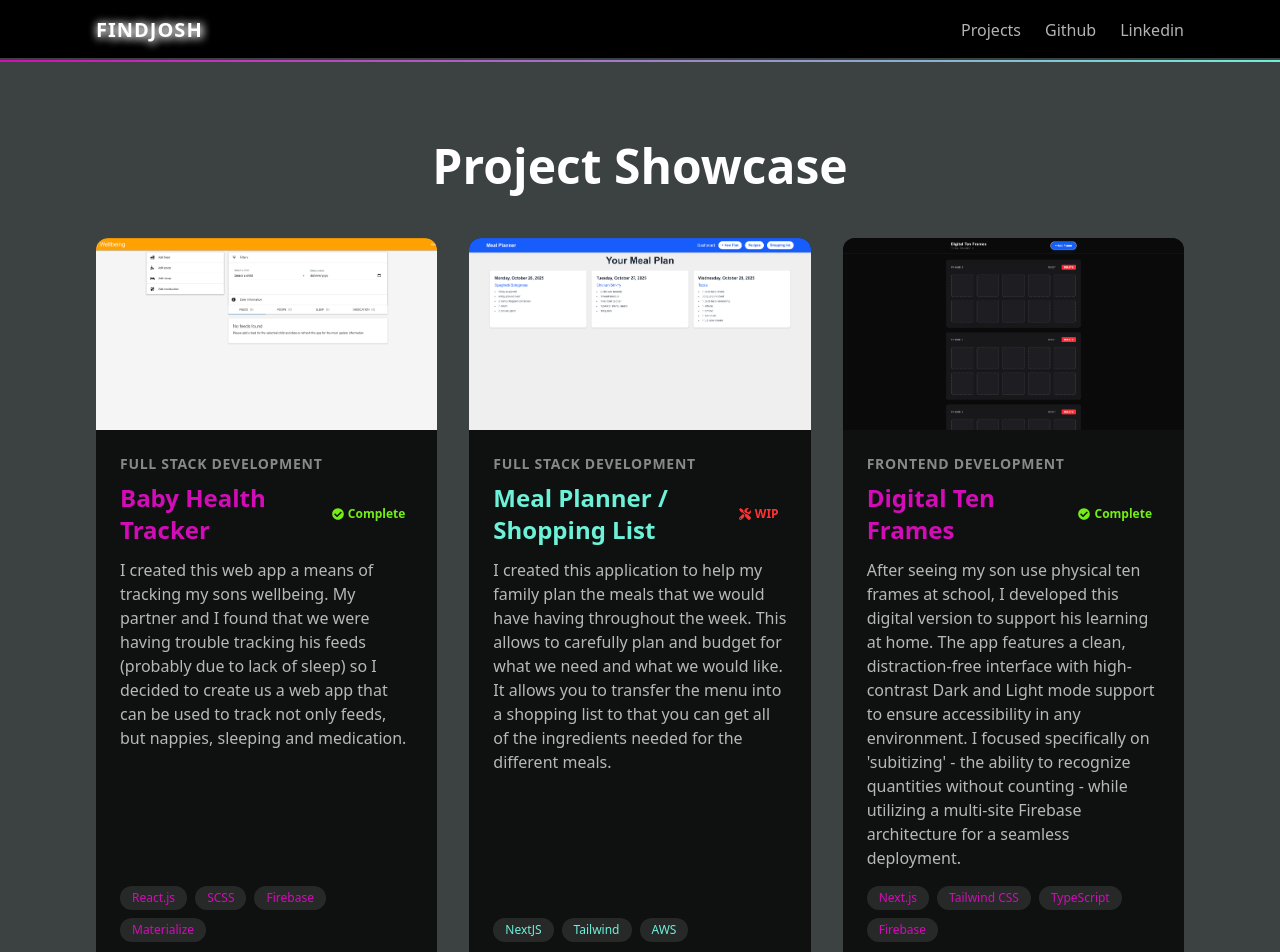
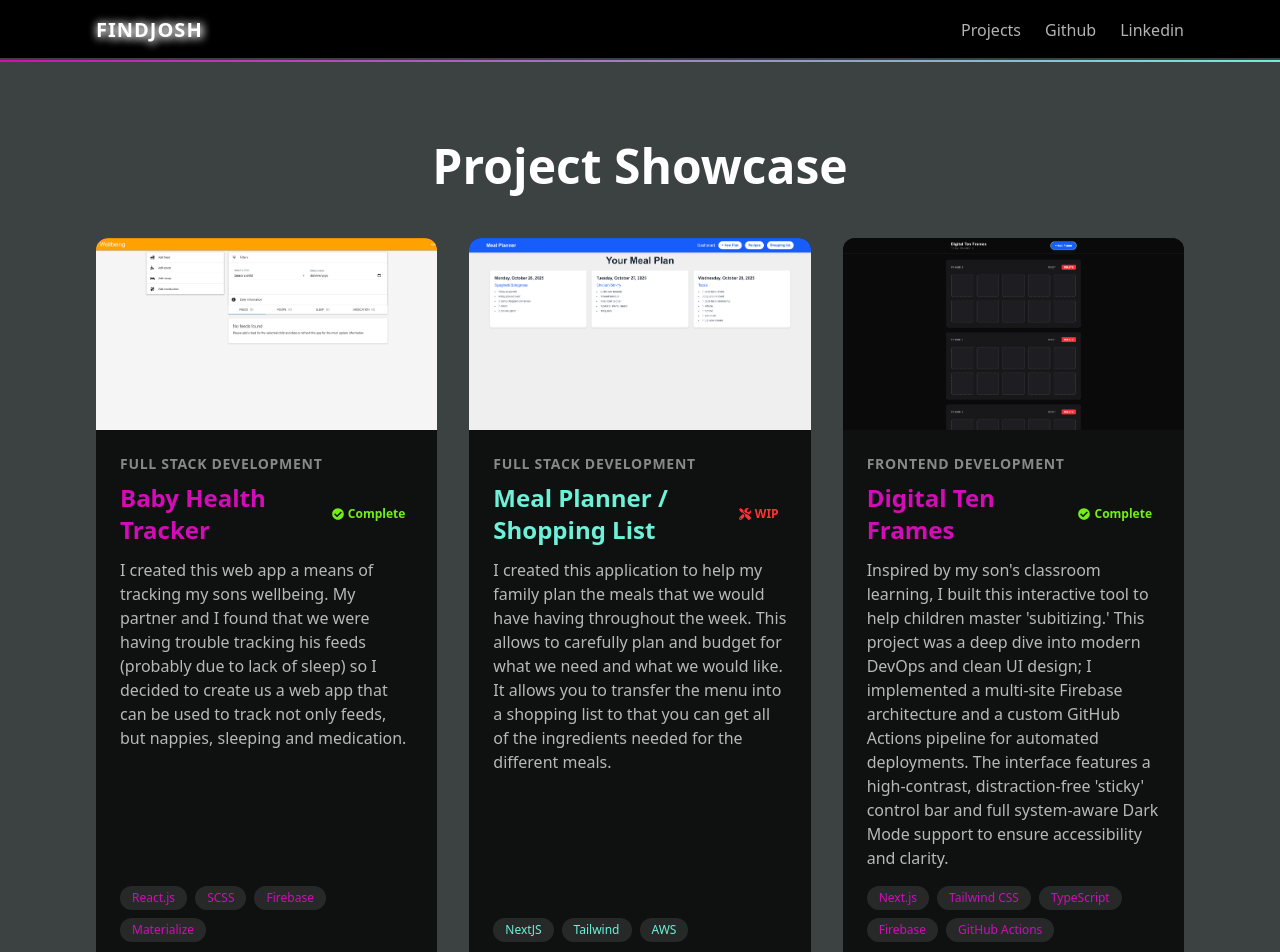
Before and after one commit to joshhallan/portfolio2025, a Next.js app: page /projects in a window 1280 px wide. Shown: the top 952 px of the page. Built offline with nearby package versions, Linux system fonts and the light colour scheme.

Commit message:
Updated project description

```diff
--- a/src/data/projects.ts
+++ b/src/data/projects.ts
@@ -11,7 +11,7 @@ export const PROJECTS_DATA = [
     link: "",
     githubUrl: "https://github.com/joshhallan/BabyWellbeingPublic",
     name: "baby-tracker",
-    status: "Complete"
+    status: "Complete",
   },
   {
     id: 2,
@@ -19,25 +19,34 @@ export const PROJECTS_DATA = [
     category: "Full Stack Development",
     description:
       "An application to create a meal plan and menu and transfer the ingredients into a shopping list",
-    fullDescription: "I created this application to help my family plan the meals that we would have having throughout the week. This allows to carefully plan and budget for what we need and what we would like. It allows you to transfer the menu into a shopping list to that you can get all of the ingredients needed for the different meals.",
+    fullDescription:
+      "I created this application to help my family plan the meals that we would have having throughout the week. This allows to carefully plan and budget for what we need and what we would like. It allows you to transfer the menu into a shopping list to that you can get all of the ingredients needed for the different meals.",
     tech: ["NextJS", "Tailwind", "AWS"],
     image: "/images/projects/shopping-list.jpg",
     link: "",
     githubUrl: "https://github.com/joshhallan/shopping-list",
     name: "shopping-list",
-    status: "WIP"
+    status: "WIP",
   },
   {
     id: 3,
     title: "Digital Ten Frames",
     category: "Frontend Development",
-    description: "An interactive educational tool with full dark/light mode support for early-years maths.",
-    fullDescription: "After seeing my son use physical ten frames at school, I developed this digital version to support his learning at home. The app features a clean, distraction-free interface with high-contrast Dark and Light mode support to ensure accessibility in any environment. I focused specifically on 'subitizing' - the ability to recognize quantities without counting - while utilizing a multi-site Firebase architecture for a seamless deployment.",
-    tech: ["Next.js", "Tailwind CSS", "TypeScript", "Firebase"],
+    description:
+      "A focused educational tool with custom CI/CD and adaptive UI for early-years maths.",
+    fullDescription:
+      "Inspired by my son's classroom learning, I built this interactive tool to help children master 'subitizing.' This project was a deep dive into modern DevOps and clean UI design; I implemented a multi-site Firebase architecture and a custom GitHub Actions pipeline for automated deployments. The interface features a high-contrast, distraction-free 'sticky' control bar and full system-aware Dark Mode support to ensure accessibility and clarity.",
+    tech: [
+      "Next.js",
+      "Tailwind CSS",
+      "TypeScript",
+      "Firebase",
+      "GitHub Actions",
+    ],
     image: "/images/projects/number-frames.png",
     link: "https://number-frames.findjosh.dev",
     githubUrl: "https://github.com/joshhallan/number-frames",
     name: "ten-frames",
-    status: "Complete"
-  }
+    status: "Complete",
+  },
 ];
```
